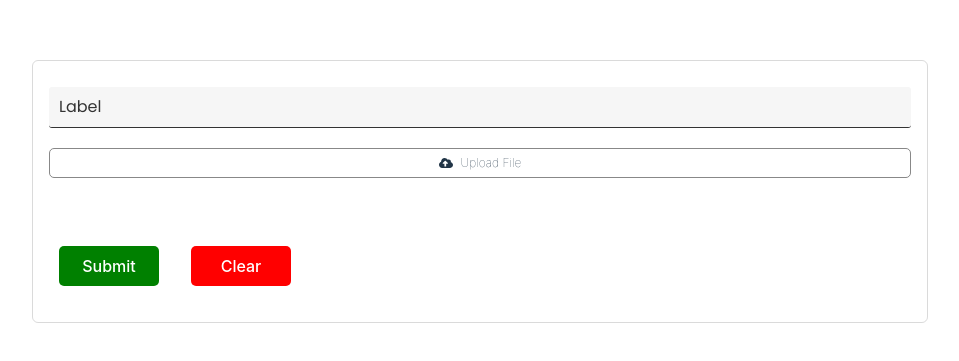
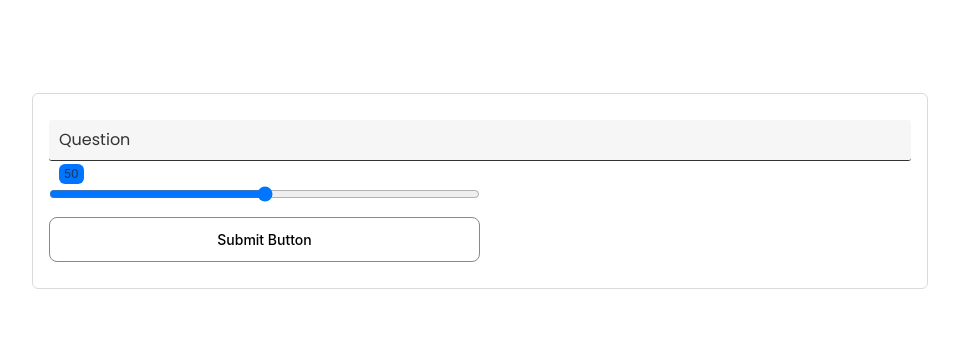
Before and after one commit to jshah3821/dynamic-form-for-project, a React (Vite) app: page / in a window 1280 px wide. Shown: the part 209-570 px from the top of the page, without its empty margins (160-1119 px from the left). Built offline with nearby package versions, Linux system fonts and the light colour scheme.

Commit message:
range integrated

```diff
--- a/src/components/Elements/FormBuilder.tsx
+++ b/src/components/Elements/FormBuilder.tsx
@@ -513,11 +513,18 @@ export const FormBuilder = ({ id, jsonData }: Props) => {
               break;
             case "survey_checkbox":
             case "survey_image":
-              // setFormData((prev) => ({ ...prev, [obj?.properties?.name]: [] }));
+              setFormData((prev) => ({ ...prev, [obj?.properties?.name]: [] }));
               setInitialFormData((prev) => ({
                 ...prev,
                 [obj?.properties?.name]: [],
               }));
+              break;
+            case "range":
+              setInitialFormData((prev) => ({
+                ...prev,
+                [obj?.properties?.name]: 50,
+              }));
+              setFormData((prev) => ({ ...prev, [obj?.properties?.name]: 50 }));
               break;
             case "survey_dropdown":
               setFormData((prev) => ({
@@ -540,11 +547,11 @@ export const FormBuilder = ({ id, jsonData }: Props) => {
   }, [data]);
 
   const handleRemoveFile = (fileIndex) => {
-    console.log(formData)
-    const updatedFormData = formData['survey_image']?.filter(
+    console.log(formData);
+    const updatedFormData = formData["survey_image"]?.filter(
       (_, idx) => idx !== fileIndex
     );
-    console.log(updatedFormData)
+    console.log(updatedFormData);
     setFormData((prevData) => ({
       ...prevData,
       survey_image: updatedFormData,
@@ -552,7 +559,7 @@ export const FormBuilder = ({ id, jsonData }: Props) => {
   };
 
   const handleChange = (event, id, checkbox, multipleFileUpload?) => {
-    let updatedFiles: any
+    let updatedFiles: any;
     if (checkbox === "file") {
       const fileList = event.target.files;
       if (multipleFileUpload) {
@@ -569,10 +576,10 @@ export const FormBuilder = ({ id, jsonData }: Props) => {
           updatedFiles.push({ name: file.name, dataURL });
 
           // if (updatedFiles.length === fileList.length) {
-            setFormData((prevState) => ({
-              ...prevState,
-              [id]: updatedFiles,
-            }));
+          setFormData((prevState) => ({
+            ...prevState,
+            [id]: updatedFiles,
+          }));
           // }
         };
         reader.readAsDataURL(file);
--- a/src/components/Elements/SurveyForm/SurveyForm.css
+++ b/src/components/Elements/SurveyForm/SurveyForm.css
@@ -122,3 +122,12 @@
   border: 1px solid #ff333a8f;
   background: red;
 }
+
+.qa_range_container {
+  display: flex;
+  align-items: center;
+}
+input[type="range"] {
+  padding: 0;
+  width: 100%;
+}
--- a/src/components/Elements/SurveyForm/SurveyForm.tsx
+++ b/src/components/Elements/SurveyForm/SurveyForm.tsx
@@ -14,6 +14,33 @@ const SurveyForm = ({
 }) => {
   const fileRef = useRef<any>(null);
   const required = properties?.validation?.required;
+
+  const sliderStyle: any = {
+    position: "relative",
+    width: "100%",
+  };
+
+  const tooltipStyle: any = {
+    fontSize: "12px",
+    visibility: "visible",
+    backgroundColor: "#0075ff",
+    color: "#fff",
+    textAlign: "center",
+    borderRadius: "6px",
+    padding: "0px 5px",
+    position: "absolute",
+    zIndex: "1",
+    bottom: "90%",
+    left: `calc(${(properties?.validation?.range_value / 100) * 100}% - 1.5%)`,
+    marginLeft: "10px",
+    marginTop: "10px",
+    opacity: "1",
+    transition: "opacity 0.3s",
+    display: "flex",
+    alignItems: "center",
+    justifyContent: "center",
+  };
+
   return (
     <div className="flex justify-around left-align flex-column">
       {properties?.questionDetails?.question_image?.dataURL && (
@@ -25,8 +52,9 @@ const SurveyForm = ({
       )}
       {subType && !["submit_button"].includes(subType) && (
         <p className="que_input_styles" style={properties?.question_style}>
-          {properties?.questionDetails?.question_text ? properties?.questionDetails?.question_text :
-          subType === "survey_image"
+          {properties?.questionDetails?.question_text
+            ? properties?.questionDetails?.question_text
+            : subType === "survey_image"
             ? "Label"
             : "Question"}
           {required && <span className="required_color">*</span>}
@@ -138,13 +166,18 @@ const SurveyForm = ({
               })}
             </div>
           )}
-              {console.log(formData)}
+          {console.log(formData)}
           {subType === "survey_image" && (
             <div>
               <div className="flex flex-row flex-wrap justify-start items-center align-center pointer fluid">
                 {formData?.[properties?.name]?.map((image, index) => (
                   <div key={Math.random()} className="que_img_div">
-                    <div className="cancel_icon_styles" onClick={()=> handleRemoveFile(index)} >X</div>
+                    <div
+                      className="cancel_icon_styles"
+                      onClick={() => handleRemoveFile(index)}
+                    >
+                      X
+                    </div>
                     <img
                       src={image.dataURL}
                       className="que_img_arr"
@@ -160,7 +193,7 @@ const SurveyForm = ({
               >
                 <FaCloudUploadAlt />
                 <span className="font-12 font-weight-100 ml1 text_wrap_css">
-                   {properties?.isMultiAllowed ? 'Upload Files': 'Upload File'}
+                  {properties?.isMultiAllowed ? "Upload Files" : "Upload File"}
                 </span>
               </div>
               <input
@@ -170,11 +203,50 @@ const SurveyForm = ({
                 id="file-upload"
                 type="file"
                 name={"file" + index}
-                onChange={(e) => handleChange(e, properties?.name, "file", properties?.isMultiAllowed)}
+                onChange={(e) =>
+                  handleChange(
+                    e,
+                    properties?.name,
+                    "file",
+                    properties?.isMultiAllowed
+                  )
+                }
                 multiple={properties?.isMultiAllowed}
               />
             </div>
           )}
+          {subType === "range" ? (
+            <div
+              style={properties?.answer_style}
+              className="qa_range_container"
+            >
+              <div style={sliderStyle}>
+                <input
+                  type="range"
+                  min="0"
+                  max="100"
+                  name={properties?.name || "range" + index}
+                  value={formData[properties?.name] || ""}
+                  onChange={(e) => handleChange(e, properties?.name, false)}
+                  className="slider"
+                />
+                {formData[properties?.name] ? (
+                  <span
+                    style={{
+                      ...tooltipStyle,
+                      backgroundColor:
+                        properties?.answer_style.accentColor !== ""
+                          ? properties?.answer_style.accentColor
+                          : "#0075ff",
+                      color: properties?.answer_style.color,
+                    }}
+                  >
+                    {formData[properties?.name]}
+                  </span>
+                ) : null}
+              </div>
+            </div>
+          ) : null}
           {subType === "submit_button" && (
             <div>
               <div className="flex flex-row justify-start items-center align-center pointer fluid">
--- a/src/data.json
+++ b/src/data.json
@@ -1 +1,100 @@
-[{"selectionType":"surveyform","id":"YQTMsUaDoVGB0_pJiufyQ","type":"surveyform","subType":"survey_image","properties":{"name":"survey_image", "isMultiAllowed":false, "question_style":{"backgroundColor":"#f6f6f6","fontSize":"16px","color":"","width":"100%","height":"","minWidth":"","minHeight":"","maxWidth":"","maxHeight":"","objectFit":"","overflow":"","marginTop":"","marginLeft":"","marginRight":"","marginBottom":"","paddingTop":"","paddingLeft":"","paddingRight":"","paddingBottom":"","border":""},"answer_style":{"backgroundColor":"#ffffff","fontSize":"14px","color":"","height":"","width":"100%","minWidth":"","minHeight":"","maxWidth":"","maxHeight":"","overflow":"","marginTop":"","marginLeft":"","marginRight":"","marginBottom":"","paddingTop":"","paddingLeft":"","paddingRight":"","paddingBottom":"","border":""}},"formId":null,"surveyFormId":null,"isSelectedField":true}]
+[
+  {
+    "selectionType": "surveyform",
+    "id": "Ez8HNnGoxAYmZdou6dWy6",
+    "type": "surveyform",
+    "subType": "range",
+    "properties": {
+      "name": "range",
+      "question_style": {
+        "backgroundColor": "#f6f6f6",
+        "fontSize": "16px",
+        "color": "",
+        "width": "100%",
+        "height": "",
+        "minWidth": "",
+        "minHeight": "",
+        "maxWidth": "",
+        "maxHeight": "",
+        "objectFit": "",
+        "overflow": "",
+        "marginTop": "",
+        "marginLeft": "",
+        "marginRight": "",
+        "marginBottom": "",
+        "paddingTop": "",
+        "paddingLeft": "",
+        "paddingRight": "",
+        "paddingBottom": "",
+        "border": ""
+      },
+      "answer_style": {
+        "backgroundColor": "#ffffff",
+        "fontSize": "14px",
+        "color": "",
+        "accentColor": "",
+        "height": "",
+        "width": "50%",
+        "border": ""
+      }
+    },
+    "formId": null,
+    "surveyFormId": null,
+    "isSelectedField": true
+  },
+  {
+    "selectionType": "surveyform",
+    "id": "bZ-5yHJ6Ssx8__R0NJ-Pl",
+    "type": "surveyform",
+    "subType": "submit_button",
+    "properties": {
+      "name": "survey_image",
+      "question_style": {
+        "backgroundColor": "#f6f6f6",
+        "fontSize": "16px",
+        "color": "",
+        "width": "100%",
+        "height": "",
+        "minWidth": "",
+        "minHeight": "",
+        "maxWidth": "",
+        "maxHeight": "",
+        "objectFit": "",
+        "overflow": "",
+        "marginTop": "",
+        "marginLeft": "",
+        "marginRight": "",
+        "marginBottom": "",
+        "paddingTop": "",
+        "paddingLeft": "",
+        "paddingRight": "",
+        "paddingBottom": "",
+        "border": ""
+      },
+      "answer_style": {
+        "backgroundColor": "#ffffff",
+        "fontSize": "14px",
+        "color": "",
+        "height": "",
+        "width": "50%",
+        "minWidth": "",
+        "minHeight": "",
+        "maxWidth": "",
+        "maxHeight": "",
+        "overflow": "",
+        "marginTop": "",
+        "marginLeft": "",
+        "marginRight": "",
+        "marginBottom": "",
+        "paddingTop": "",
+        "paddingLeft": "",
+        "paddingRight": "",
+        "paddingBottom": "",
+        "border": ""
+      }
+    },
+    "formId": null,
+    "surveyFormId": null,
+    "isSelectedField": false
+  }
+]
```
